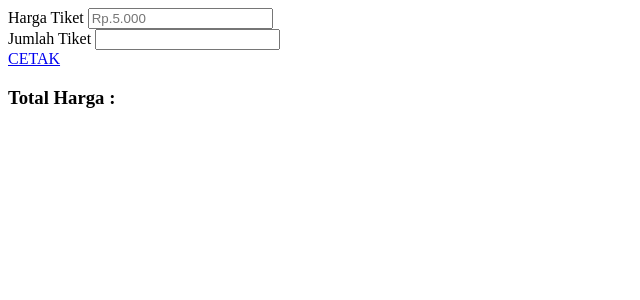
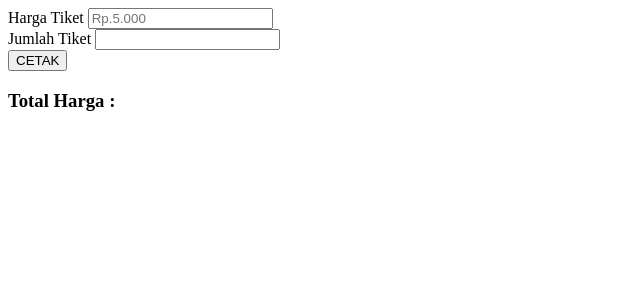
Before and after one commit to dikiarmanda/aplikasi-tiket-coban, a PHP site: page /aplikasi-tiket-coban/views/tiket/index.php in a window 1280 px wide. Shown: the top 300 px of the page, without its empty margins (0-640 px from the left). Run offline with PHP 8.4, Linux system fonts and the light colour scheme; the template is opened without the code that fills it, so the values that code supplies are empty; some libraries are stand-ins or nearby versions.

Commit message:
fix tombol cetak

```diff
--- a/app/views/tiket/index.php
+++ b/app/views/tiket/index.php
@@ -1,6 +1,6 @@
 <div class="container p-3 mt-5">
     <!-- FIXME: beri background pada form agar lebih terlihat jelas -->
-    <form method="post">
+    <form action="<?= BASEURL ?>/tiket/cetak/" method="post">
     <div class="mb-3">
         <label for="hargaTiket" class="form-label">Harga Tiket</label>
         <input type="number" class="form-control" name="hargaTiket" id="hargaTiket" placeholder="Rp.5.000" value="<?= $data['hrgTiket'] ?>">
@@ -11,7 +11,7 @@
     </div>
     <div class="row">
         <div class="col-sm-4">
-            <a href="<?= BASEURL ?>/tiket/cetak/<?= $_POST['hargaTiket'];?>/<?= $_POST['jumlahTiket'];?>" class="btn btn-primary" id="cetak" type="submit">CETAK</a>
+            <button class="btn btn-primary" id="cetak" type="submit">CETAK</button>
         </div>
         <div class="col-sm-4 text-end">
             <h3>Total Harga :</h3>
```
